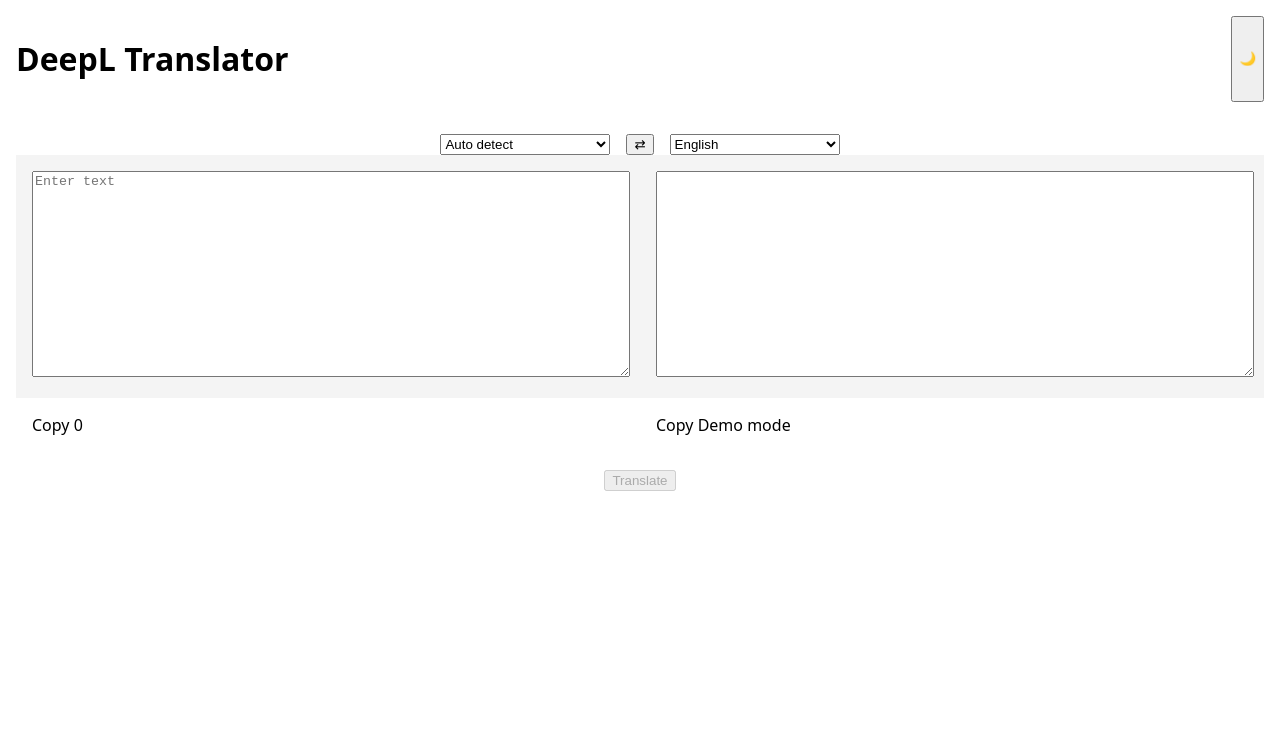
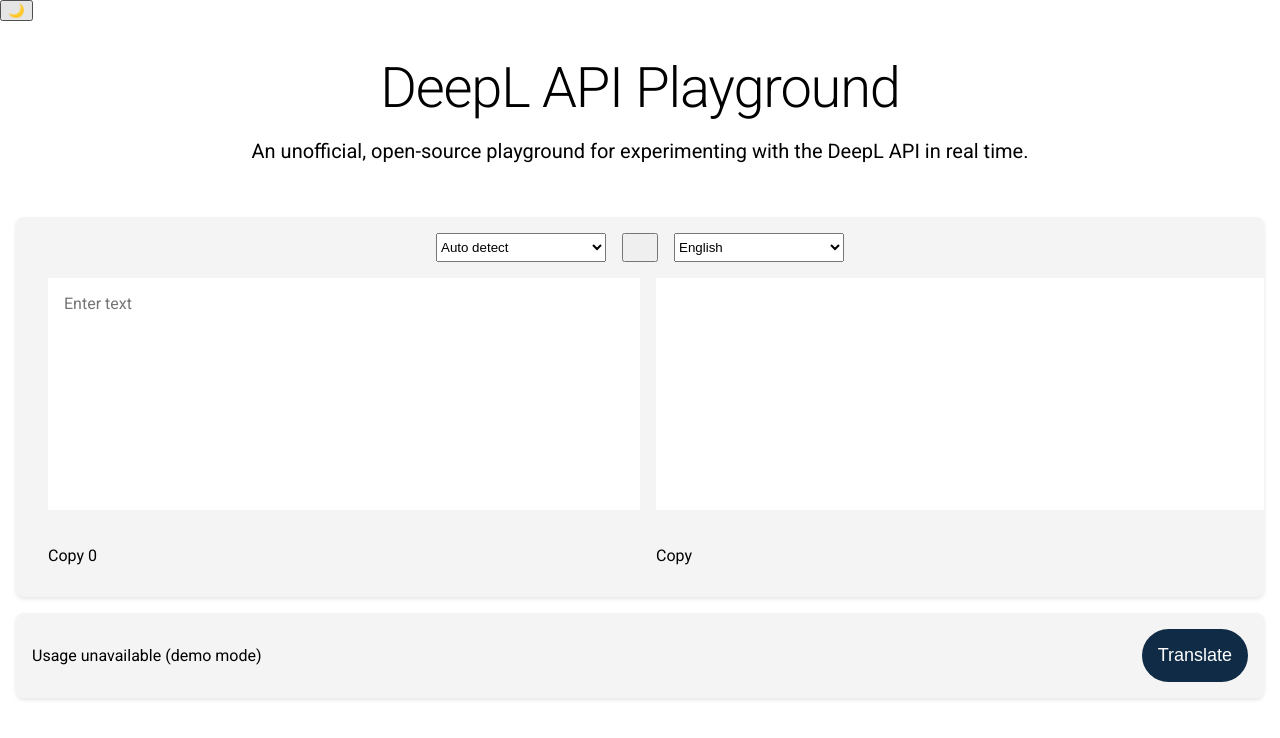
Before and after one commit to cdmoro/deepl-gui, a website built with Vite: page client/index.html in a window 1280 px wide. Built offline with nearby package versions, Linux system fonts and the light colour scheme; files whose address does not match are found by name.

Commit message:
Style improvements

```diff
--- a/client/index.html
+++ b/client/index.html
@@ -3,21 +3,40 @@
 
 <head>
     <meta charset="UTF-8" />
-    <title>DeepL GUI</title>
+    <title>DeepL API Web Client</title>
+    <link rel="icon" href="/img/favicon/favicon_16.png" sizes="16x16" type="image/png">
+    <link rel="icon" href="/img/favicon/favicon_32.png" sizes="32x32" type="image/png">
+    <link rel="icon" href="/img/favicon/favicon_96.png" sizes="96x96" type="image/png">
+
     <link rel="stylesheet" href="/src/style.css" />
+
+    <link rel="preconnect" href="https://fonts.googleapis.com">
+    <link rel="preconnect" href="https://fonts.gstatic.com" crossorigin>
+    <link href="https://fonts.googleapis.com/css2?family=Roboto:ital,wght@0,100..900;1,100..900&display=swap"
+        rel="stylesheet">
 </head>
 
 <body>
     <header>
-        <h1>DeepL Translator</h1>
-        <button id="theme-toggle">🌙</button>
+        <div class="toolbar">
+            <button id="theme-toggle">🌙</button>
+        </div>
+        <div class="title">
+            <h1>DeepL API Playground</h1>
+            <p>An unofficial, open-source playground for experimenting with the DeepL API in real time.</p>
+        </div>
     </header>
 
     <main class="translator">
-        <div class="translator-wrapper">
+        <div class="card translator-wrapper">
             <div class="translator-header">
                 <select id="source-lang"></select>
-                <button id="swap">⇄</button>
+                <button id="swap">
+                    <svg width="20" height="20" class="Icon Icon--directional as-small" aria-hidden="true"
+                        focusable="false">
+                        <use href="/icons/sprite.svg#SwitchHorizontal"></use>
+                    </svg>
+                </button>
                 <select id="target-lang"></select>
             </div>
 
@@ -25,7 +44,7 @@
                 <section class="panel panel-source">
                     <textarea id="source-text" placeholder="Enter text"></textarea>
                     <div class="panel-footer">
-
+                        <span id="detected"></span>
                     </div>
                 </section>
 
@@ -42,19 +61,17 @@
                 </div>
                 <div class="right">
                     <span id="copy-target">Copy</span>
-                    <span id="usage-info">
-                        <span id="usage"></span>
-                        <span id="detected"></span>
-                    </span>
                 </div>
             </div>
         </div>
+
+        <div class="card actions">
+            <span id="usage-info">
+                <span id="usage"></span>
+            </span>
+            <button id="translate">Translate</button>
+        </div>
     </main>
-
-    <div class="actions">
-        <button id="translate">Translate</button>
-    </div>
-
     <script type="module" src="/src/main.ts"></script>
 </body>
 
--- a/client/src/main.ts
+++ b/client/src/main.ts
@@ -53,7 +53,7 @@
 targetLang.addEventListener("change", (e) => setItem("targetLang", (e.target as HTMLSelectElement).value));
 
 translateBtn.addEventListener("click", async () => {
-  if (demoMode) return;
+  if (demoMode || !sourceText.value) return;
 
   const res = await fetch("/api/translate", {
     method: "POST",
@@ -110,14 +110,37 @@
   applyTheme(next);
 });
 
+function formatUsage(used: number, limit: number) {
+  const ratio = used / limit;
+  const pct = ratio * 100;
+
+  let pctText: string;
+
+  if (pct === 0) {
+    pctText = "0%";
+  } else if (pct < 0.01) {
+    pctText = "<0.01%";
+  } else if (pct < 1) {
+    pctText = `${pct.toFixed(2)}%`;
+  } else {
+    pctText = `${Math.round(pct)}%`;
+  }
+
+  const usedFmt = used.toLocaleString();
+  const limitFmt = limit.toLocaleString();
+
+  return `Usage: ${usedFmt} / ${limitFmt} (${pctText})`;
+}
+
+
 async function loadUsage() {
   try {
     const res = await fetch("/api/usage");
     const data = await res.json();
-    const pct = Math.round((data.used / data.limit) * 100);
-    usage.textContent = `Usage: ${data.used} / ${data.limit} (${pct}%)`;
+
+    usage.textContent = formatUsage(data.used, data.limit);
   } catch {
-    usage.textContent = "Demo mode";
+    usage.textContent = "Usage unavailable (demo mode)";
     translateBtn.setAttribute("disabled", "true");
   }
 }
--- a/client/src/style.css
+++ b/client/src/style.css
@@ -13,15 +13,46 @@
 body {
     background: var(--bg);
     color: var(--text);
-    font-family: system-ui;
+    font-family: Roboto, sans-serif;
     margin: 0;
 }
 
-header,
+h1 {
+    font-size: 56px;
+    line-height: 105%;
+    letter-spacing: -1.2px;
+    font-weight: 300;
+    margin-bottom: 0;
+}
+
 footer {
     padding: 1rem;
     display: flex;
     justify-content: space-between;
+}
+
+header .title {
+    text-align: center;
+}
+
+header .title p {
+    font-size: 20px;
+    line-height: 140%;
+}
+
+.card {
+    background: var(--panel);
+    border-radius: 8px;
+    box-shadow: 0 2px 4px rgba(0, 0, 0, 0.1);
+    margin: 1rem 0;
+    padding: 1rem;
+}
+
+.card.actions {
+    display: flex;
+    justify-content: space-between;
+    gap: 1rem;
+    align-items: center;
 }
 
 .translator {
@@ -52,7 +83,7 @@
     display: flex;
 }
 
-.translator-footer > * {
+.translator-footer>* {
     flex: 1;
     padding: 1rem;
 }
@@ -60,8 +91,23 @@
 textarea {
     width: 100%;
     height: 200px;
+    background: var(--bg);
 }
 
-.actions {
-    text-align: center;
+.panel textarea {
+    border: none;
+    resize: none;
+    color: var(--text);
+    font-size: 1rem;
+    font-family: inherit;
+    padding: 1rem;
 }
+
+#translate {
+    background: rgb(15 43 70);
+    border: none;
+    border-radius: 40px;
+    color: #fff;
+    padding: 1rem;
+    font-size: 18px;
+}
--- a/client/vite.config.ts
+++ b/client/vite.config.ts
@@ -1,9 +1,22 @@
 import { defineConfig } from "vite";
 
 export default defineConfig({
-  server: {
-    proxy: {
-      "/api": "http://localhost:3001"
+    server: {
+        proxy: {
+            "/api": {
+                target: "http://localhost:3001",
+                changeOrigin: true,
+                secure: false,
+                configure: (proxy) => {
+                    proxy.on('error', (err, req, res) => {
+                        console.warn(`Proxy error: ${req.url} -> ${err.message}`);
+                        if (res.writeHead && !res.headersSent) {
+                            res.writeHead(502, { 'Content-Type': 'text/plain' });
+                        }
+                        res.end('Backend temporarily unavailable.');
+                    });
+                },
+            }
+        }
     }
-  }
 });
```
Also changed, not shown: package.json (+9 -3 lines), client/public/img/favicon/favicon_16.png (added), client/public/img/favicon/favicon_32.png (added), client/public/img/favicon/favicon_96.png (added), 1 other file.
